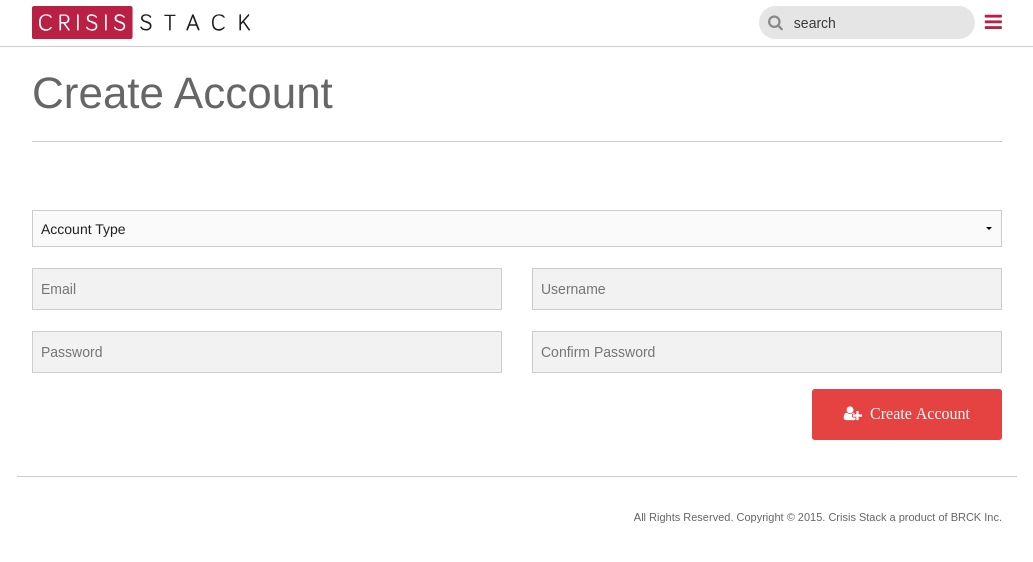
After one commit to brck/CrisisStack, a Flask app: page /create_account in a window 1280 px wide. The commit adds this page. Shown: the top 562 px of the page, without its empty margins (123-1156 px from the left). Run offline with Flask 2, Linux system fonts and the light colour scheme; some libraries are stand-ins or nearby versions.

Commit message:
added create_account.html template

```diff
--- a/app/auth/views.py
+++ b/app/auth/views.py
@@ -5,3 +5,8 @@ from . import auth
 @auth.route('/login')
 def login():
     return render_template('login.html')
+
+
+@auth.route('/create_account')
+def create_account():
+    return render_template('create_account.html')
--- a/app/models.py
+++ b/app/models.py
@@ -30,7 +30,8 @@ class User (db.Model):
 
     # Return an object representation of the user model
     def __repr__(self):
-        return '<Users %r>' % self.email
+        return '<Users %r %r>' % (
+            self.email, self.username)
 
     # Return a json object of the user model
     def to_json(self):
--- /dev/null
+++ b/app/static/assets/js/app.js
@@ -0,0 +1,13 @@
+$(document).ready(function() {
+	$(".developer").hide();
+});
+
+$(document).on('change','#account_type',function(){
+	var account_type = $('#account_type').val();
+
+	if (account_type === 'Developer') {
+		$(".developer").show();
+	} else {
+		$(".developer").hide();
+	}
+});
--- a/app/templates/base.html
+++ b/app/templates/base.html
@@ -80,6 +80,7 @@
 
     <script src="{{ url_for('static', filename='assets/js/jquery.js') }}"></script>
     <script src="{{ url_for('static', filename='assets/js/foundation.min.js') }}"></script>
+    <script src="{{ url_for('static', filename='assets/js/app.js') }}"></script>
 
 </body>
 
--- /dev/null
+++ b/app/templates/create_account.html
@@ -0,0 +1,57 @@
+{% extends "base.html" %} {% block content %}
+
+<div class="row">
+
+    <div class="large-12 columns ">
+
+        <h1>Create Account</h1>
+        <br>
+
+        <select id="account_type">
+            <option value="" selected>Account Type</option>
+            <option value="User" >User</option>
+            <option value="Developer" >Developer</option>
+        </select>
+
+        <form class="row" action="" method="post">
+            <div class="small-12 medium-12 large-6  columns">
+                <input type="text" placeholder="Email" name="email" value="{{
+              request.form.email }}">
+            </div>
+
+            <div class="small-12 medium-12 large-6  columns">
+                <input type="text" placeholder="Username" name="username" value="{{
+              request.form.username }}">
+            </div>
+
+            <div class="small-12 medium-12 large-6  columns">
+                <input type="password" placeholder="Password" name="password" value="{{
+              request.form.password }}">
+            </div>
+
+            <div class="small-12 medium-12 large-6  columns">
+                <input type="password" placeholder="Confirm Password" name="confirm_password" value="{{
+              request.form.confirm_password }}">
+            </div>
+
+            <div class="small-12 medium-12 large-12  columns developer">
+                <input type="text" placeholder="Full Name" name="full_name" value="{{
+              request.form.full_name }}">
+            </div>
+
+            <div class="small-12 medium-12 large-12  columns developer">
+                <input type="text" placeholder="Website" name="website" value="{{
+              request.form.website }}">
+            </div>
+
+            <div class="large-12 columns">
+                <button class="button radius alert right" type="submit"><i class="fa fa-user-plus">&nbsp Create Account</i></button>
+            </div>
+        </form>
+
+        {% if error %}
+        <p class="error"> <strong>Error:</strong> {{ error }} {% endif %}
+    </div>
+</div>
+
+{% endblock %}
```
